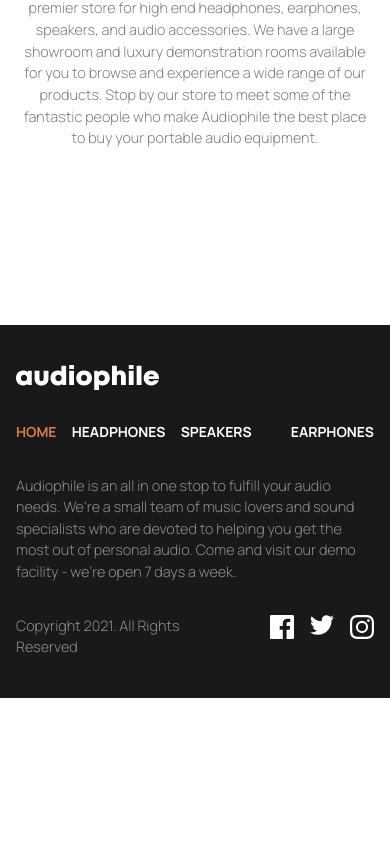
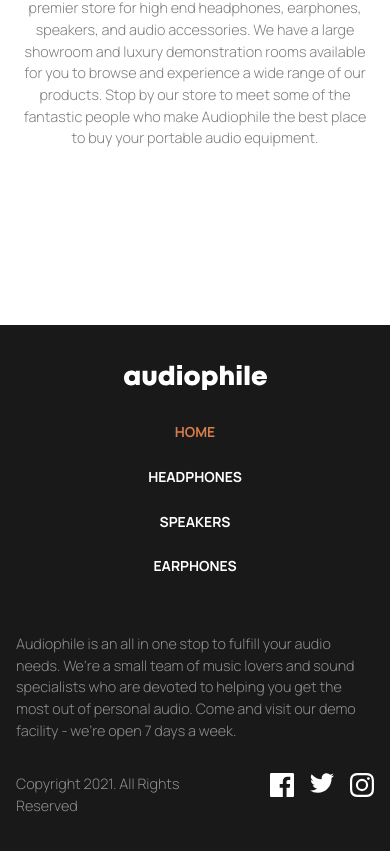
Before and after one commit to elghanbibadr/autophileEcommerce, a React (Vite) app: page / in a window 390 px wide. Shown: the part 3607-4458 px from the top of the page. Before the commit the page ends 4305 px from the top, so only its background shows below. Built offline with nearby package versions, Linux system fonts and the light colour scheme.

Commit message:
fix footer links parent div overflow for mobiles

```diff
--- a/src/componenet/UI/Footer.jsx
+++ b/src/componenet/UI/Footer.jsx
@@ -8,14 +8,14 @@ import LinksList from './LinksList'
 const Footer = () => {
   return (
     <footer className='bg-paleBlack mt-40 py-10 px-4 md:px-10'>
-    <div className='md:flex justify-between items-center'>
+    <div className='flex  flex-col xs2:flex-row justify-between items-center'>
     <img src={logo}  alt="audiophile logo" />
-     <LinksList />
+     <LinksList className='flex-col  flex xs2:flex-row' />
     </div>
     <p className='lg:w-1/2'>
     Audiophile is an all in one stop to fulfill your audio needs. We're a small team of music lovers and sound specialists who are devoted to helping you get the most out of personal audio. Come and visit our demo facility - we’re open 7 days a week.
     </p>
-    <div className='flex justify-between  mt-8'>
+    <div className='flex  justify-between  mt-8'>
         <p>Copyright 2021. All Rights <br/> Reserved</p>
         <ul className='flex  '>
             <li><img src={faceBookLogo} alt="facebook logo" /></li>
--- a/src/componenet/UI/LinksList.jsx
+++ b/src/componenet/UI/LinksList.jsx
@@ -5,28 +5,28 @@ const LinksList = (props) => {
   const { pathname } = location;
 
   return (
-    <ul className={`${props.className} flex justify-between  text-[0.87rem] my-8 font-bold lg:text-md`}>
+    <ul className={`   items-center justify-between  text-[0.87rem] my-8 font-bold lg:text-md ${props.className} `}>
     <NavLink
     exact
      to="/"
      activeClassName={pathname === "/" ? "active" : ""}
 
      >
-        <li className='hover:text-orange transition-colors duration-500'>HOME</li>
+        <li className='hover:text-orange mb-6 xs2:mb-0 transition-colors duration-500'>HOME</li>
     </NavLink>
     <NavLink
     exact
     to="/headphones"
     activeClassName={pathname === "/headphones" ? "active" : ""}
     >
-        <li className='hover:text-orange transition-colors md:mx-8 duration-500'>HEADPHONES</li>
+        <li className='hover:text-orange  mb-6 xs2:mb-0 transition-colors xs2:mx-4 md:mx-8 duration-500'>HEADPHONES</li>
     </NavLink>
     <NavLink
     exact
     to="/speakers"
     activeClassName={pathname === "/speakers" ? "active" : ""}
     >
-      <li className='hover:text-orange transition-colors duration-500'>SPEAKERS</li>
+      <li className='hover:text-orange mb-6 xs2:mb-0 transition-colors duration-500'>SPEAKERS</li>
     </NavLink>
     <NavLink
     exact
@@ -34,7 +34,7 @@ const LinksList = (props) => {
      activeClassName={pathname === "/earphones" ? "active" : ""}
 
      >
-      <li className='ml-6 hover:text-orange transition-colors duration-500'>EARPHONES</li>
+      <li className='xs2:ml-6 hover:text-orange mb-6 xs2:mb-0 transition-colors duration-500'>EARPHONES</li>
     </NavLink>
 </ul>
   )
--- a/src/pages/home/Nav.jsx
+++ b/src/pages/home/Nav.jsx
@@ -12,7 +12,6 @@ import { AppContext } from '../../store/AppContext'
 
 const Nav = (props) => {
     const location = useLocation();
-    console.log(location.pathname); // prints the current route path
 
  const {backdropIsOpen,setBackdropIsOpen} = useContext(AppContext)
 
--- a/tailwind.config.cjs
+++ b/tailwind.config.cjs
@@ -30,7 +30,7 @@ module.exports = {
     },
     screens: {
        "xs":"360px",
-       "xs2":"500px",
+       "xs2":"550px",
       'sm': '640px',
       'md': '768px', // Add your custom media query rule here
       'lg': '1024px',
```
